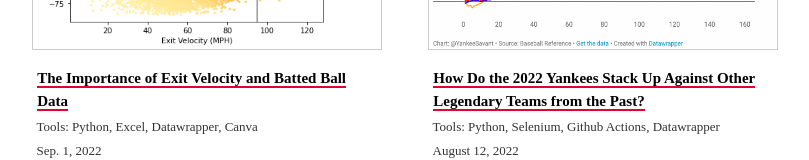
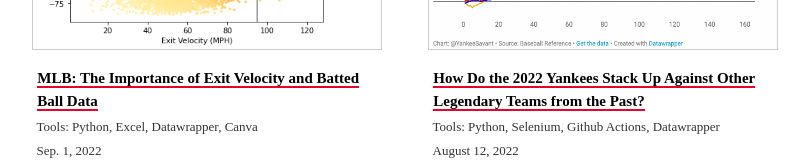
Before and after one commit to bryan-baker/bryan-baker.github.io, a plain HTML site: page index.html in a window 1280 px wide. Shown: the part 786-946 px from the top of the page, without its empty margins (241-1050 px from the left). Drawn offline with Linux system fonts and the light colour scheme; a script that the page names is missing.

Commit message:
Update index.html

```diff
--- a/index.html
+++ b/index.html
@@ -52,7 +52,7 @@
         <ul>
             <li id='exit-velo-xba'>
                       <a class='no_undersocre'  href="https://bryan-baker.github.io/exit-velo-xba/"><img class="portfolio_pic" src="xba-chart-1.png">
-                      <p class="headline"><a href="https://bryan-baker.github.io/exit-velo-xba/"><b>The Importance of Exit Velocity and Batted Ball Data</b></a></p>
+                      <p class="headline"><a href="https://bryan-baker.github.io/exit-velo-xba/"><b>MLB: The Importance of Exit Velocity and Batted Ball Data</b></a></p>
                       <p class="tools">Tools: Python, Excel, Datawrapper, Canva</p>
                       <p class="tools">Sep. 1, 2022</p>
             </li>
```
